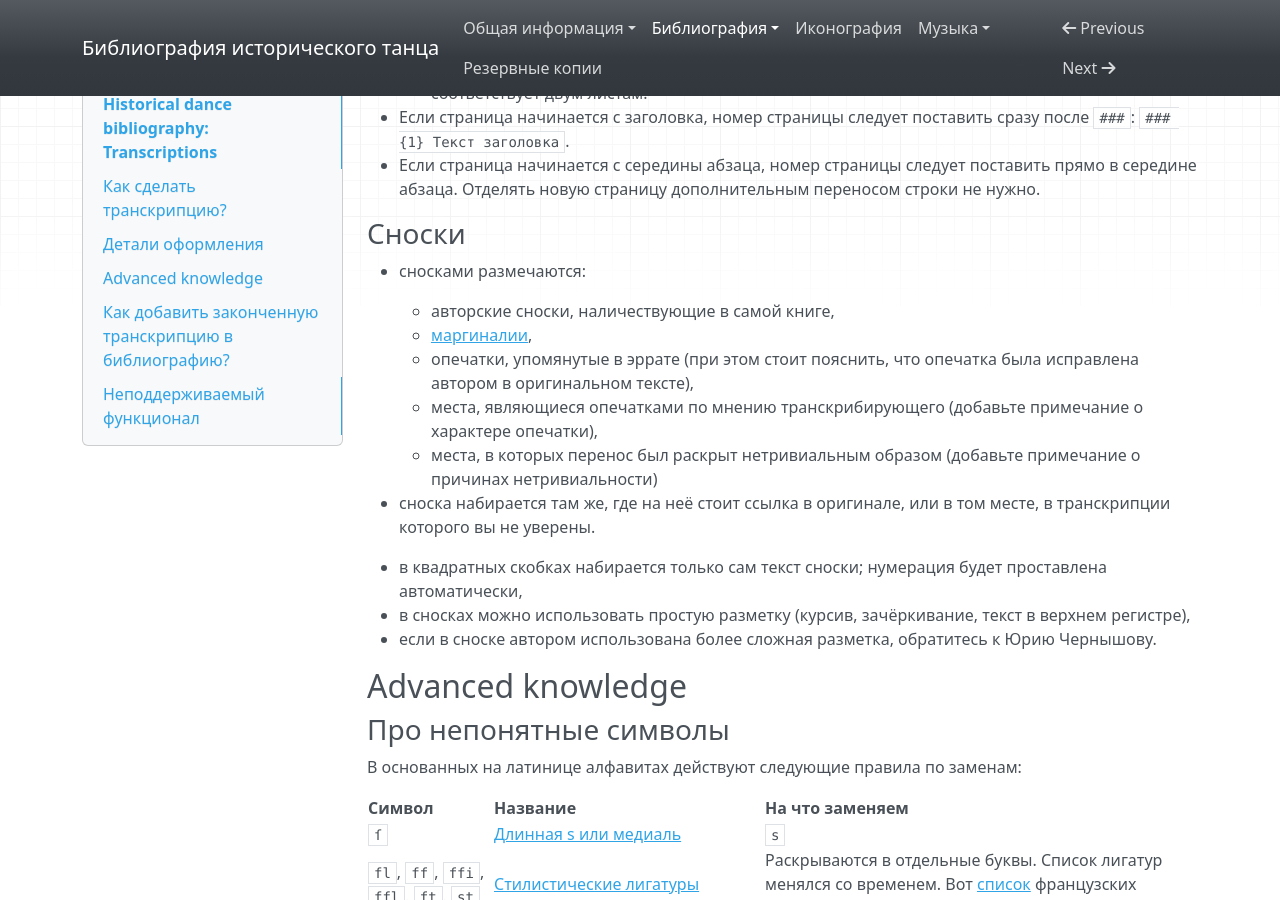
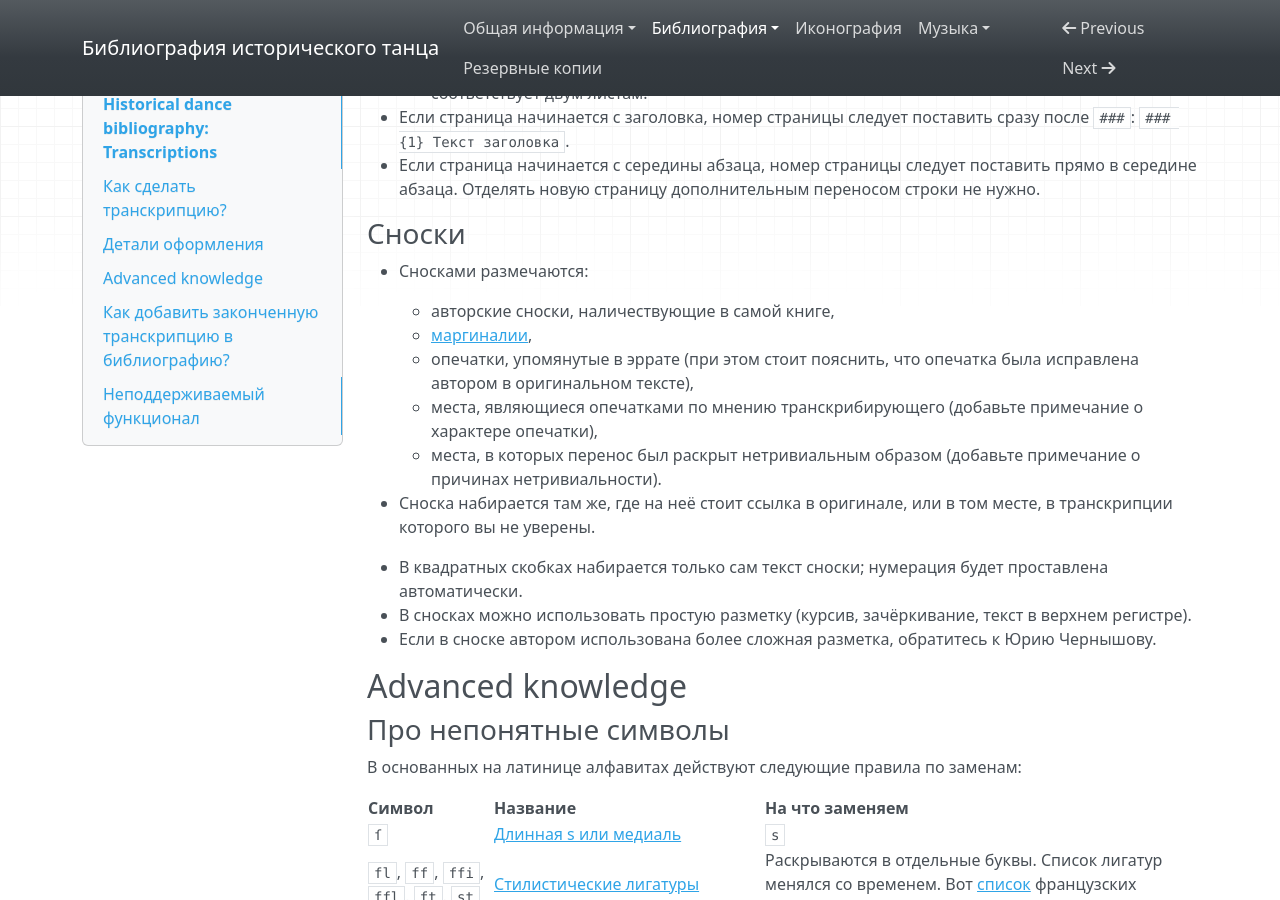
Before and after one commit to hda-technical/dancebooks, an MkDocs documentation site: the page built from docs/bibliography_transcriptions.md, in a window 1280 px wide and 900 px high, scrolled down 2525 px. Built offline with MkDocs 1.6.1, drawn with Linux system fonts in a browser that asks for light colours; nearby versions of some CDN libraries.

Commit message:
Clarify some notes markup details

```diff
--- a/docs/bibliography_transcriptions.md
+++ b/docs/bibliography_transcriptions.md
@@ -91,17 +91,17 @@
 
 ### Сноски
 
-* сносками размечаются:
+* Сносками размечаются:
 	* авторские сноски, наличествующие в самой книге,
 	* [маргиналии](https://en.wikipedia.org/wiki/Marginalia),
 	* опечатки, упомянутые в эррате (при этом стоит пояснить, что опечатка была исправлена автором в оригинальном тексте),
 	* места, являющиеся опечатками по мнению транскрибирующего (добавьте примечание о характере опечатки),
-	* места, в которых перенос был раскрыт нетривиальным образом (добавьте примечание о причинах нетривиальности)
+	* места, в которых перенос был раскрыт нетривиальным образом (добавьте примечание о причинах нетривиальности).
 
-* сноска набирается там же, где на неё стоит ссылка в оригинале, или в том месте, в транскрипции которого вы не уверены.
-* в квадратных скобках набирается только сам текст сноски; нумерация будет проставлена автоматически,
-* в сносках можно использовать простую разметку (курсив, зачёркивание, текст в верхнем регистре),
-* если в сноске автором использована более сложная разметка, обратитесь к Юрию Чернышову.
+* Сноска набирается там же, где на неё стоит ссылка в оригинале, или в том месте, в транскрипции которого вы не уверены.
+* В квадратных скобках набирается только сам текст сноски; нумерация будет проставлена автоматически.
+* В сносках можно использовать простую разметку (курсив, зачёркивание, текст в верхнем регистре).
+* Если в сноске автором использована более сложная разметка, обратитесь к Юрию Чернышову.
 
 ## Advanced knowledge
 
```
